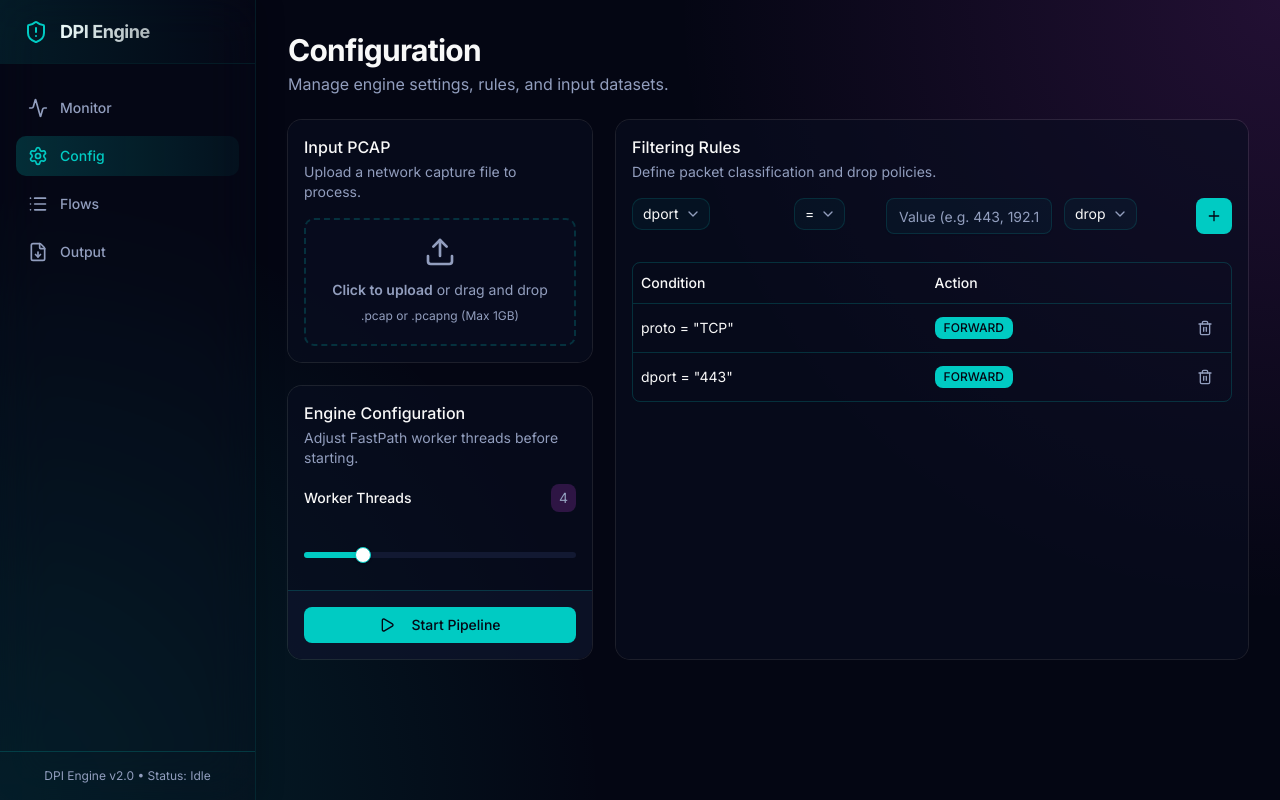
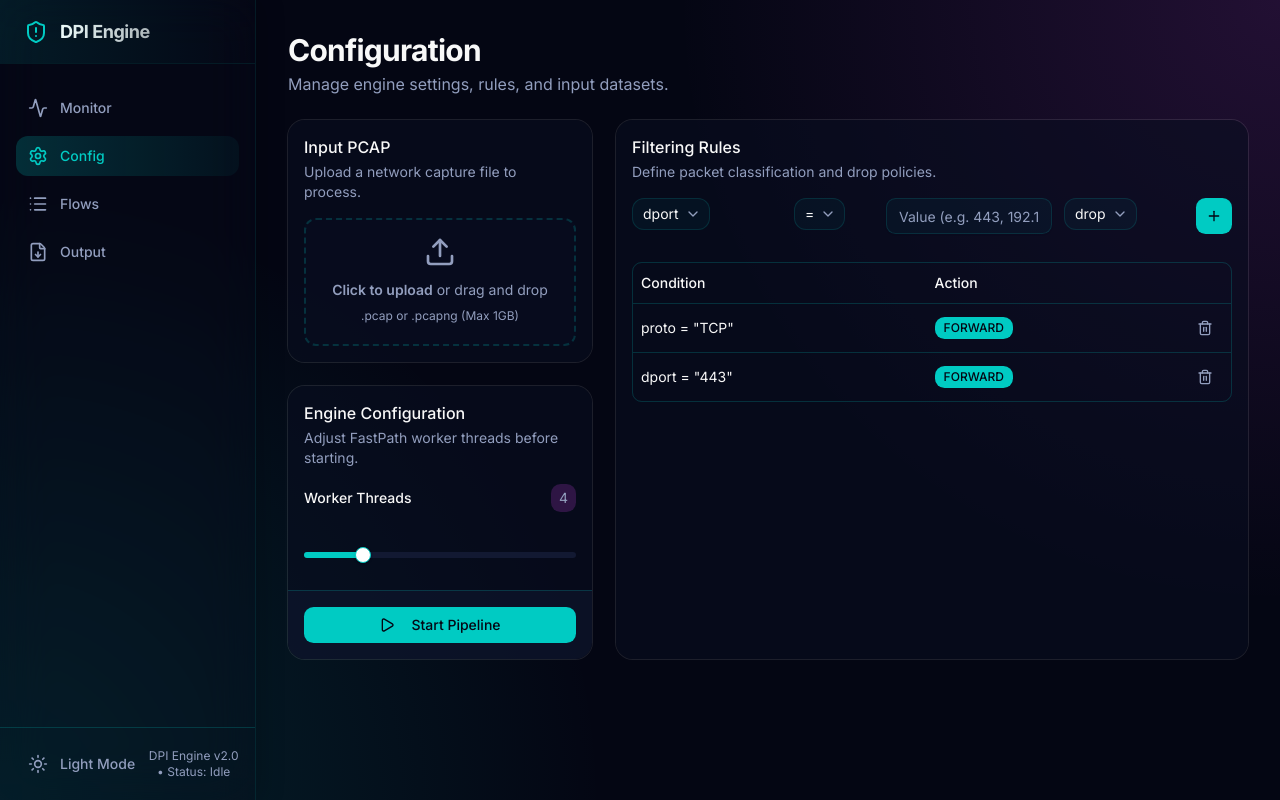
Before and after one commit to dwivedyarvind67/DPI, a Next.js app in the folder pcap-dashboard/: page /config in a window 1280 px wide. Built offline with nearby package versions, Linux system fonts and the light colour scheme.

Commit message:
feat: add light/dark theme toggle and vibrant light palette

```diff
--- a/pcap-dashboard/app/globals.css
+++ b/pcap-dashboard/app/globals.css
@@ -49,38 +49,52 @@
 }
 
 :root {
-  --background: oklch(1 0 0);
-  --foreground: oklch(0.145 0 0);
-  --card: oklch(1 0 0);
-  --card-foreground: oklch(0.145 0 0);
+  --background: oklch(0.98 0.01 270); /* Very light cool gray/blue */
+  --foreground: oklch(0.2 0.05 270); /* Deep slate for text */
+
+  /* Clean White Cards */
+  --card: oklch(1 0 0 / 70%);
+  --card-foreground: oklch(0.2 0.05 270);
+
   --popover: oklch(1 0 0);
-  --popover-foreground: oklch(0.145 0 0);
-  --primary: oklch(0.205 0 0);
-  --primary-foreground: oklch(0.985 0 0);
-  --secondary: oklch(0.97 0 0);
-  --secondary-foreground: oklch(0.205 0 0);
-  --muted: oklch(0.97 0 0);
-  --muted-foreground: oklch(0.556 0 0);
-  --accent: oklch(0.97 0 0);
-  --accent-foreground: oklch(0.205 0 0);
-  --destructive: oklch(0.577 0.245 27.325);
-  --border: oklch(0.922 0 0);
-  --input: oklch(0.922 0 0);
-  --ring: oklch(0.708 0 0);
-  --chart-1: oklch(0.87 0 0);
-  --chart-2: oklch(0.556 0 0);
-  --chart-3: oklch(0.439 0 0);
-  --chart-4: oklch(0.371 0 0);
-  --chart-5: oklch(0.269 0 0);
-  --radius: 0.625rem;
-  --sidebar: oklch(0.985 0 0);
-  --sidebar-foreground: oklch(0.145 0 0);
-  --sidebar-primary: oklch(0.205 0 0);
-  --sidebar-primary-foreground: oklch(0.985 0 0);
-  --sidebar-accent: oklch(0.97 0 0);
-  --sidebar-accent-foreground: oklch(0.205 0 0);
-  --sidebar-border: oklch(0.922 0 0);
-  --sidebar-ring: oklch(0.708 0 0);
+  --popover-foreground: oklch(0.2 0.05 270);
+
+  /* Vibrant Cyan/Blue Primary */
+  --primary: oklch(0.55 0.15 250); /* Bright Electric Blue */
+  --primary-foreground: oklch(0.98 0 0);
+
+  /* Vibrant Pink Secondary */
+  --secondary: oklch(0.65 0.25 320 / 15%);
+  --secondary-foreground: oklch(0.55 0.25 320);
+
+  --muted: oklch(0.95 0.02 270);
+  --muted-foreground: oklch(0.5 0.05 270);
+
+  --accent: oklch(0.55 0.15 250 / 15%);
+  --accent-foreground: oklch(0.55 0.15 250);
+
+  --destructive: oklch(0.6 0.2 20);
+
+  --border: oklch(0.55 0.15 250 / 20%);
+  --input: oklch(0.55 0.15 250 / 15%);
+  --ring: oklch(0.55 0.15 250);
+
+  --chart-1: oklch(0.55 0.15 250); /* Blue */
+  --chart-2: oklch(0.55 0.25 320); /* Pink */
+  --chart-3: oklch(0.65 0.15 140); /* Green */
+  --chart-4: oklch(0.70 0.15 80);  /* Yellow */
+  --chart-5: oklch(0.6 0.2 20);    /* Orange/Red */
+
+  --sidebar: oklch(0.98 0.01 270 / 80%);
+  --sidebar-foreground: oklch(0.2 0.05 270);
+  --sidebar-primary: oklch(0.55 0.15 250);
+  --sidebar-primary-foreground: oklch(0.98 0 0);
+  --sidebar-accent: oklch(0.55 0.15 250 / 15%);
+  --sidebar-accent-foreground: oklch(0.55 0.15 250);
+  --sidebar-border: oklch(0.55 0.15 250 / 20%);
+  --sidebar-ring: oklch(0.55 0.15 250);
+
+  --radius: 0.75rem;
 }
 
 .dark {
--- a/pcap-dashboard/app/layout.tsx
+++ b/pcap-dashboard/app/layout.tsx
@@ -2,6 +2,8 @@ import type { Metadata } from "next";
 import { Inter } from "next/font/google";
 import "./globals.css";
 import { Sidebar } from "@/components/Sidebar";
+
+import { ThemeProvider } from "@/components/theme-provider";
 
 const inter = Inter({ subsets: ["latin"] });
 
@@ -16,12 +18,19 @@ export default function RootLayout({
   children: React.ReactNode;
 }>) {
   return (
-    <html lang="en" className="dark">
+    <html lang="en" suppressHydrationWarning>
       <body className={`${inter.className} min-h-screen bg-background antialiased flex`}>
-        <Sidebar />
-        <main className="flex-1 flex flex-col h-screen overflow-hidden">
-          {children}
-        </main>
+        <ThemeProvider
+          attribute="class"
+          defaultTheme="dark"
+          enableSystem={false}
+          disableTransitionOnChange
+        >
+          <Sidebar />
+          <main className="flex-1 flex flex-col h-screen overflow-hidden">
+            {children}
+          </main>
+        </ThemeProvider>
       </body>
     </html>
   );
--- a/pcap-dashboard/components/Sidebar.tsx
+++ b/pcap-dashboard/components/Sidebar.tsx
@@ -3,6 +3,7 @@
 import Link from "next/link";
 import { usePathname } from "next/navigation";
 import { Activity, Settings, List, FileDown, ShieldAlert } from "lucide-react";
+import { ThemeToggle } from "./ThemeToggle";
 
 export function Sidebar() {
   const pathname = usePathname();
@@ -46,7 +47,8 @@ export function Sidebar() {
         })}
       </nav>
 
-      <div className="p-4 border-t border-border">
+      <div className="p-4 border-t border-border flex justify-between items-center">
+        <ThemeToggle />
         <div className="text-xs text-muted-foreground text-center">
           DPI Engine v2.0 • Status: Idle
         </div>
--- /dev/null
+++ b/pcap-dashboard/components/ThemeToggle.tsx
@@ -0,0 +1,30 @@
+"use client";
+
+import * as React from "react";
+import { Moon, Sun } from "lucide-react";
+import { useTheme } from "next-themes";
+
+export function ThemeToggle() {
+  const { theme, setTheme } = useTheme();
+  const [mounted, setMounted] = React.useState(false);
+
+  React.useEffect(() => {
+    setMounted(true);
+  }, []);
+
+  if (!mounted) {
+    return <div className="h-10 w-full" />;
+  }
+
+  const isDark = theme === "dark";
+
+  return (
+    <button
+      onClick={() => setTheme(isDark ? "light" : "dark")}
+      className="flex items-center gap-3 px-3 py-2.5 rounded-lg text-sm font-medium transition-all duration-300 text-muted-foreground hover:bg-secondary/50 hover:text-foreground hover:translate-x-1 w-full text-left"
+    >
+      {isDark ? <Sun className="w-5 h-5" /> : <Moon className="w-5 h-5" />}
+      {isDark ? "Light Mode" : "Dark Mode"}
+    </button>
+  );
+}
--- /dev/null
+++ b/pcap-dashboard/components/theme-provider.tsx
@@ -0,0 +1,9 @@
+"use client";
+
+import * as React from "react";
+import { ThemeProvider as NextThemesProvider } from "next-themes";
+import { type ThemeProviderProps } from "next-themes/dist/types";
+
+export function ThemeProvider({ children, ...props }: ThemeProviderProps) {
+  return <NextThemesProvider {...props}>{children}</NextThemesProvider>;
+}
--- a/pcap-dashboard/package.json
+++ b/pcap-dashboard/package.json
@@ -18,6 +18,7 @@
     "clsx": "^2.1.1",
     "lucide-react": "^1.25.0",
     "next": "16.2.11",
+    "next-themes": "^0.4.6",
     "react": "19.2.4",
     "react-dom": "19.2.4",
     "react-hook-form": "^7.82.0",
```
Also changed, not shown: 1 other file (tests, documents, lock files or other folders).
